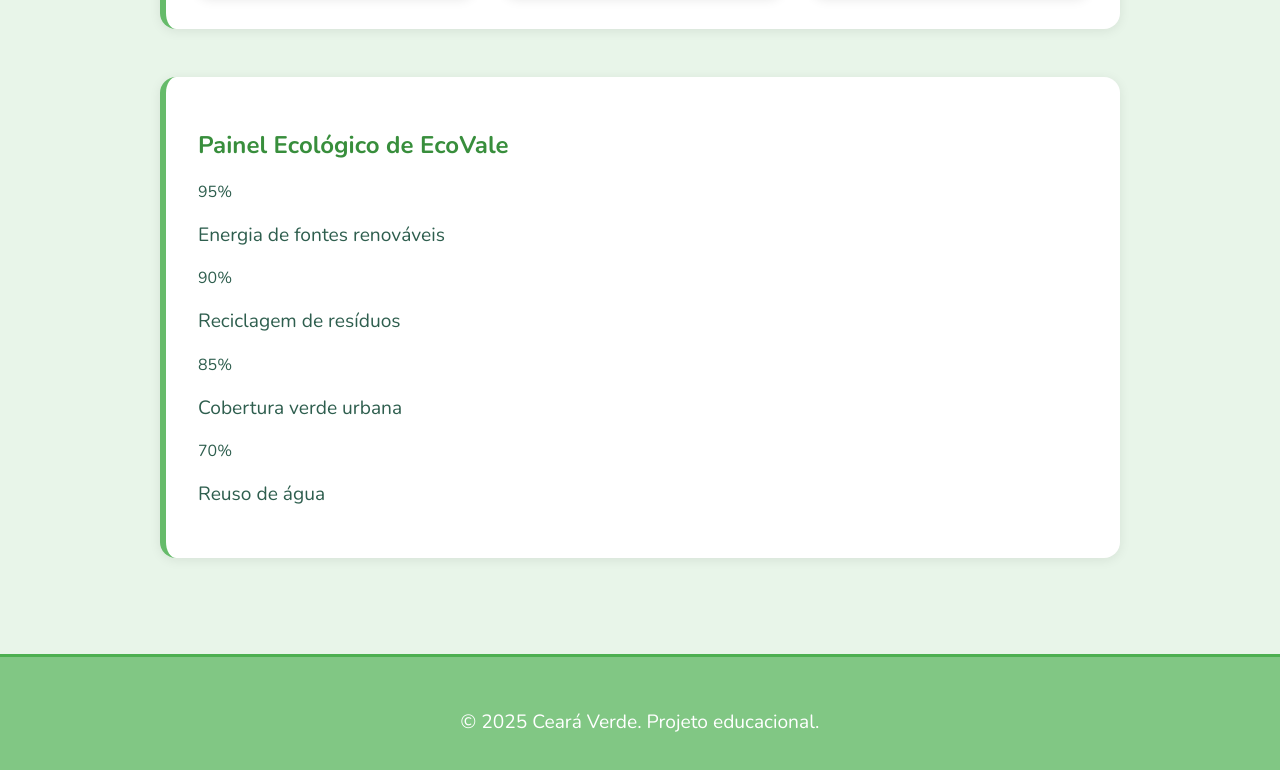
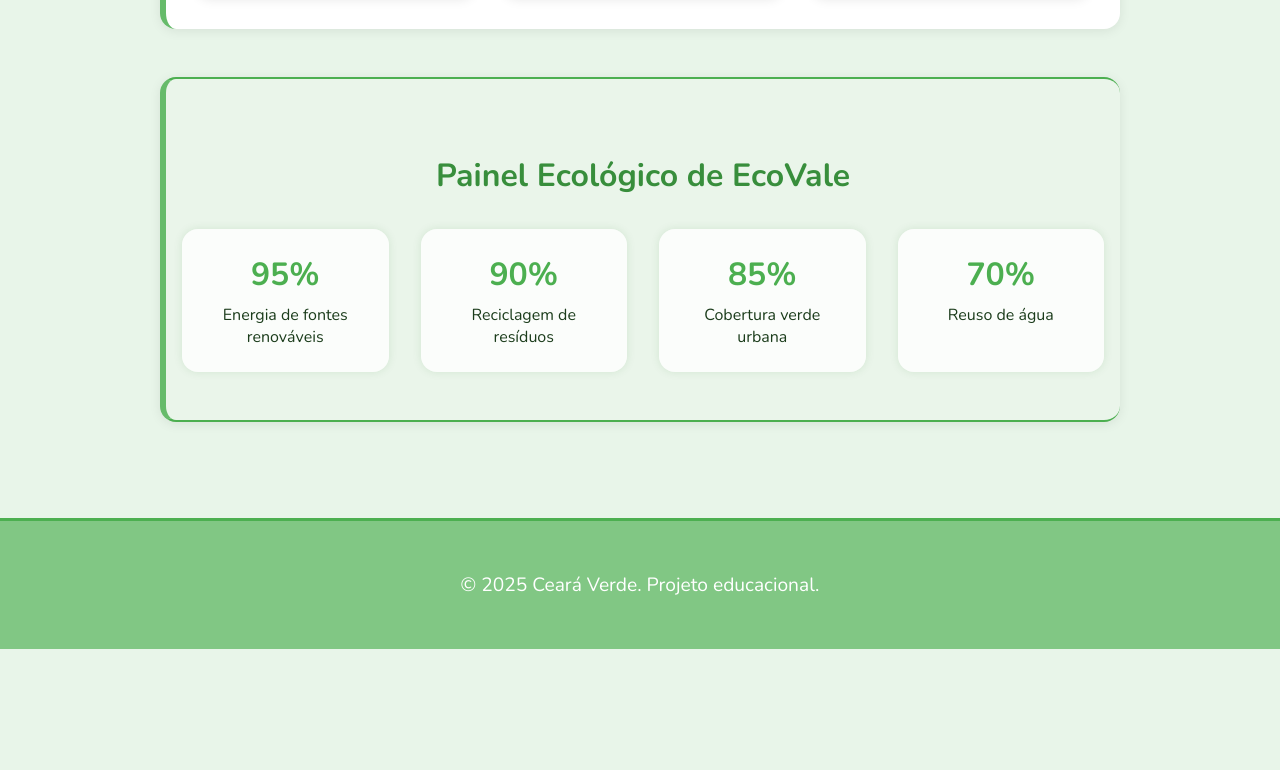
Before and after one commit to minniecipio/cearaverde, a plain HTML site: page cearaverde/index.html in a window 1280 px wide. Shown: the part 1629-2399 px from the top of the page. After the commit the page ends 2278 px from the top, so only its background shows below. Drawn offline with nearby package versions, Linux system fonts and the light colour scheme.

Commit message:
Update style.css

```diff
--- a/cearaverde/style.css
+++ b/cearaverde/style.css
@@ -373,3 +373,67 @@ body.dark .card {
   opacity: 1;
   transform: translateY(0);
 }
+
+
+.painel-ecologico {
+  background: var(--color-bg, #eaf5ea);
+  color: var(--color-text, #1b3c1b);
+  padding: 3rem 1rem;
+  text-align: center;
+  border-top: 2px solid #4caf50;
+  border-bottom: 2px solid #4caf50;
+}
+
+.painel-ecologico h2 {
+  font-size: 2rem;
+  margin-bottom: 2rem;
+  color: #388e3c;
+}
+
+.painel-indicadores {
+  display: grid;
+  grid-template-columns: repeat(auto-fit, minmax(180px, 1fr));
+  gap: 2rem;
+  max-width: 1000px;
+  margin: 0 auto;
+}
+
+.indicador {
+  background: rgba(255, 255, 255, 0.8);
+  padding: 1.5rem;
+  border-radius: 1rem;
+  box-shadow: 0 0 10px rgba(0, 100, 0, 0.1);
+  transition: transform 0.3s ease;
+}
+
+.indicador:hover {
+  transform: scale(1.05);
+}
+
+.indicador .valor {
+  display: block;
+  font-size: 2rem;
+  font-weight: bold;
+  color: #4caf50;
+  margin-bottom: 0.5rem;
+}
+
+.indicador p {
+  font-size: 1rem;
+  margin: 0;
+}
+
+/* Modo escuro */
+body.dark .painel-ecologico {
+  background: #1a2a1a;
+  color: #d0f0d0;
+}
+
+body.dark .indicador {
+  background: rgba(34, 51, 34, 0.9);
+  color: #e0f2f1;
+}
+
+body.dark .indicador .valor {
+  color: #81c784;
+}
```
